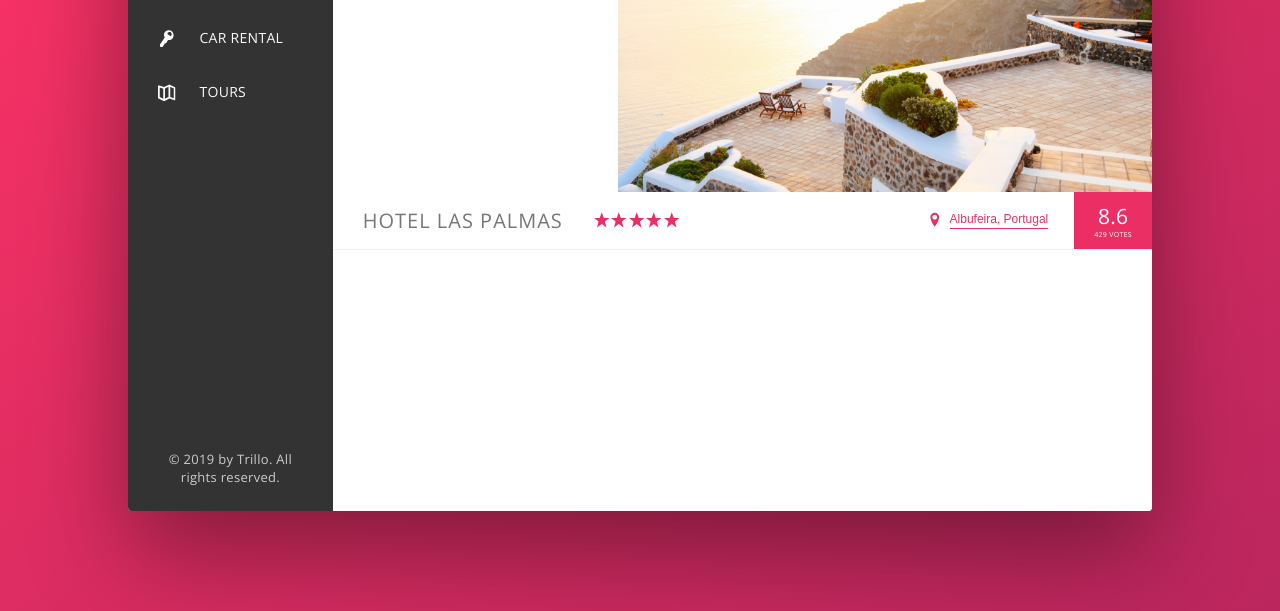
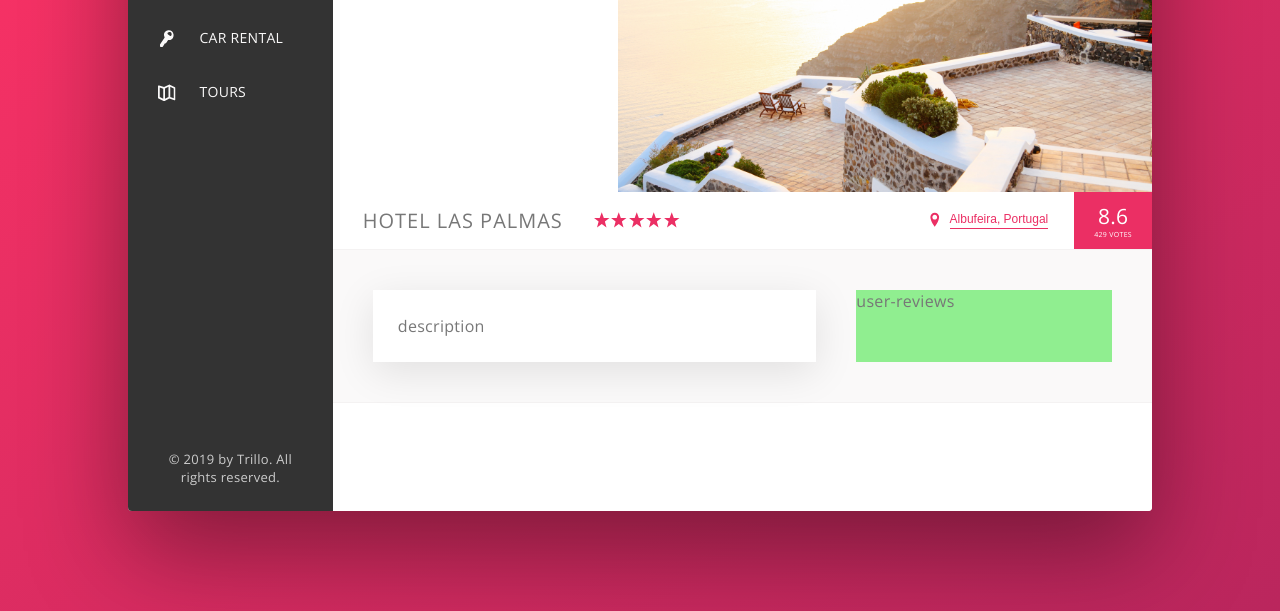
Before and after one commit to sonuram553/learning-css, a website: page index.html in a window 1280 px wide. Shown: the part 249-860 px from the top of the page. Drawn offline with nearby package versions, Linux system fonts and the light colour scheme.

Commit message:
Create layout for details section and partially style it

```diff
--- a/index.html
+++ b/index.html
@@ -167,6 +167,16 @@
               <div class="overview__rating-count">429 votes</div>
             </div>
           </div>
+
+          <div class="detail">
+            <div class="description">
+              description
+            </div>
+
+            <div class="user-reviews">
+              user-reviews
+            </div>
+          </div>
         </main>
       </div>
     </div>
--- a/sass/_base.scss
+++ b/sass/_base.scss
@@ -12,7 +12,14 @@
   --color-grey-dark-2: #777;
   --color-grey-dark-3: #999;
 
+  --line: 1px solid var(--color-grey-light-2);
 }
+
+$shadow-light: 0 1rem 4rem
+  rgba(
+    $color: #000000,
+    $alpha: 0.1,
+  );
 
 *,
 *::after,
@@ -32,7 +39,7 @@ body {
   min-height: 100vh;
   font-size: 1.6rem;
   font-family: "Open Sans", sans-serif;
-  letter-spacing: .3px;
+  letter-spacing: 0.3px;
   color: var(--color-grey-dark-2);
   background: linear-gradient(
       to right bottom,
--- a/sass/_layout.scss
+++ b/sass/_layout.scss
@@ -15,7 +15,7 @@
 
   height: 6rem;
   background-color: white;
-  border-bottom: 1px solid var(--color-grey-light-2);
+  border-bottom: var(--line);
 }
 
 .content {
@@ -35,3 +35,23 @@ main {
   background-color: white;
   flex: 1;
 }
+
+.detail {
+  display: flex;
+  padding: 4rem;
+  background-color: var(--color-grey-light-1);
+  border-bottom: var(--line);
+}
+
+.description {
+  background-color: white;
+  box-shadow: $shadow-light;
+  flex: 0 0 60%;
+  margin-right: 4rem;
+  padding: 2.5rem;
+}
+
+.user-reviews {
+  background-color: lightgreen;
+  flex: 1;
+}
--- a/sass/components/_overview.scss
+++ b/sass/components/_overview.scss
@@ -1,7 +1,7 @@
 .overview {
   display: flex;
   align-items: center;
-  border-bottom: 1px solid var(--color-grey-light-2);
+  border-bottom: var(--line);
 
   &__heading {
     font-size: 2rem;
```
Also changed, not shown: css/styles.css.
